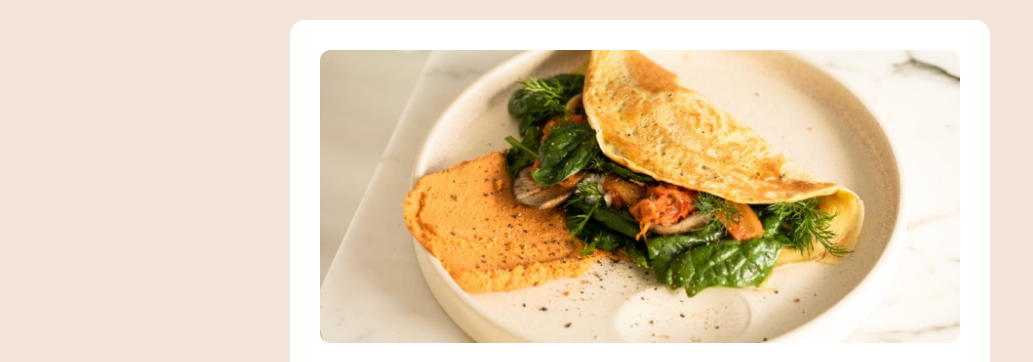
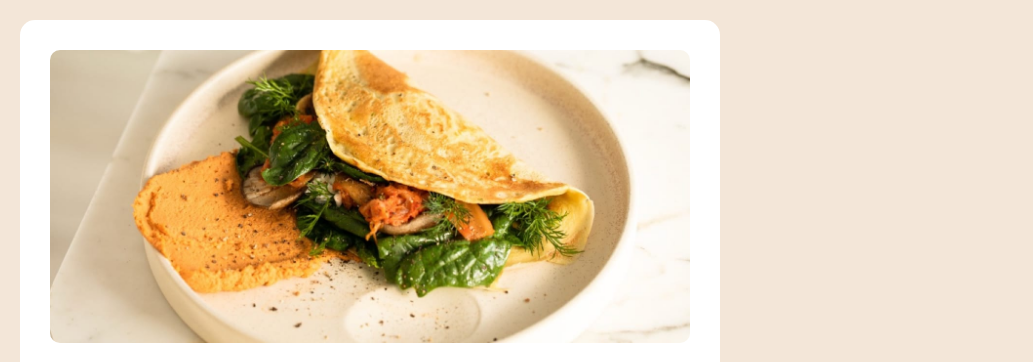
Before and after one commit to ashleeinofre/recipe-page-main, a plain HTML site: page index.html in a window 1280 px wide. Shown: the top 362 px of the page, without its empty margins (0-1033 px from the left). Drawn offline with Linux system fonts and the light colour scheme.

Commit message:
Update styles.css

```diff
--- a/styles.css
+++ b/styles.css
@@ -1,7 +1,7 @@
 @import url('https://fonts.googleapis.com/css2?family=Young+Serif&display=swap');
 @import url('https://fonts.googleapis.com/css2?family=Outfit:wght@100..900&display=swap');
 body{
- display: flex;
+ display: flex-start;
  flex-direction: column;
  justify-content: center;
  align-items: center;
@@ -16,7 +16,6 @@ body{
     background-color: white;
     width: 100%;
     max-width: 40rem;
-    height: auto;
     padding:30px;
     border-radius: 15px;
 }
```
